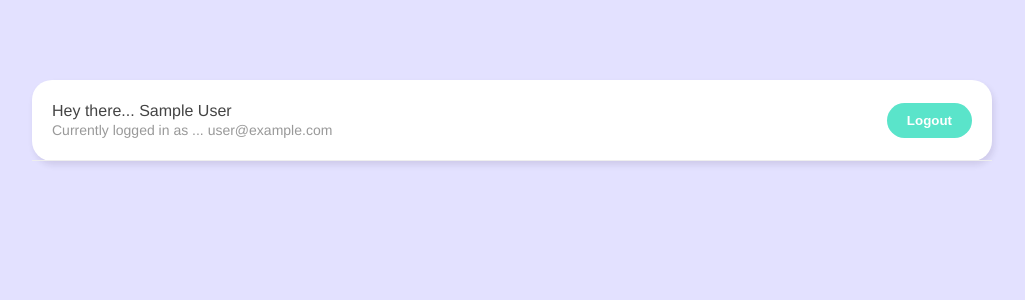
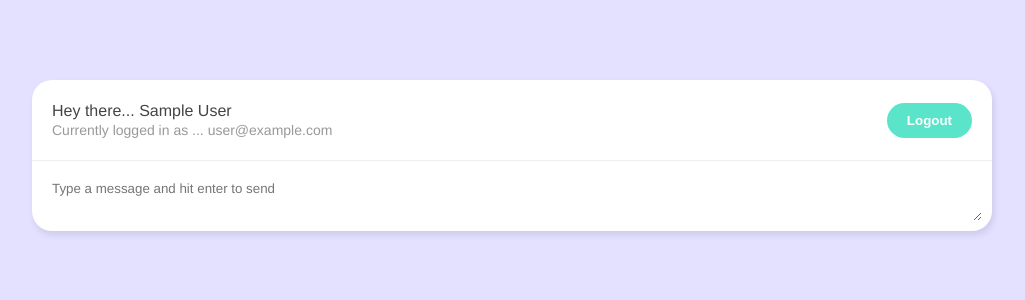
Before and after one commit to KA-devl/Live-chat-room, a Vue app: page /chatroom in a window 1280 px wide. Shown: the top 300 px of the page, without its empty margins (128-1153 px from the left). Built offline with nearby package versions, Linux system fonts and the light colour scheme; no server answers; sample sign-in values are in the browser's storage.

Commit message:
Adding style to new chat form

```diff
--- /dev/null
+++ b/src/components/NewChatForm.vue
@@ -0,0 +1,53 @@
+<template>
+  <form>
+    <textarea
+    placeholder="Type a message and hit enter to send"
+    v-model="message"
+    @keypress.enter.prevent="handleSubmit">
+  </textarea>
+  </form>
+</template>
+
+<script>
+import {ref} from 'vue'
+import getUser from '../composables/getUser'
+import {timestamp} from '../firebase/config'
+
+export default {
+  setup(){
+    const {user} = getUser()
+
+    const message = ref('')
+
+    const handleSubmit = async() =>{
+      const chat = {
+        name : user.value.displayName,
+        message : message.value,
+        createdAt : timestamp
+
+      }
+      console.log(chat)
+      message.value =''
+    }
+    return {message, handleSubmit}
+  }
+
+}
+</script>
+
+<style scoped>
+form {
+  margin : 10px;
+}
+textarea{
+  width: 100%;
+  max-width:100%;
+  margin-bottom:6px;
+  padding:10px;
+  box-sizing: border-box;
+  border:0;
+  font-family:inherit;
+  outline: none;
+}
+
+</style>
--- a/src/firebase/config.js
+++ b/src/firebase/config.js
@@ -1,5 +1,6 @@
 import { initializeApp } from "firebase/app";
 import {getAuth} from 'firebase/auth'
+import { serverTimestamp } from '@firebase/firestore'
 
 
 const firebaseConfig = {
@@ -16,6 +17,7 @@
 initializeApp(firebaseConfig)
 
 const auth = getAuth()
+const timestamp = serverTimestamp()
 
 
-export {auth}
+export {auth, timestamp}
--- a/src/main.js
+++ b/src/main.js
@@ -3,5 +3,14 @@
 import router from './router'
 
 import './assets/main.css'
+import {auth} from '../src/firebase/config'
+import {
+  onAuthStateChanged
+} from 'firebase/auth'
 
-createApp(App).use(router).mount('#app')
+let app
+onAuthStateChanged(auth, ()=>{
+  if(!app){
+    app = createApp(App).use(router).mount('#app')
+  }
+})
--- a/src/views/Chatroom.vue
+++ b/src/views/Chatroom.vue
@@ -1,17 +1,20 @@
 <template>
   <div class="container">
     <Navbar/>
+    <NewChatForm/>
   </div>
 </template>
 
 <script>
 import Navbar from '../components/Navbar.vue'
+import NewChatForm from '../components/NewChatForm.vue'
 export default {
-  components : {Navbar}
+  components : {Navbar, NewChatForm}
 
 }
 </script>
 
-<style>
+<style >
+
 
 </style>
```
